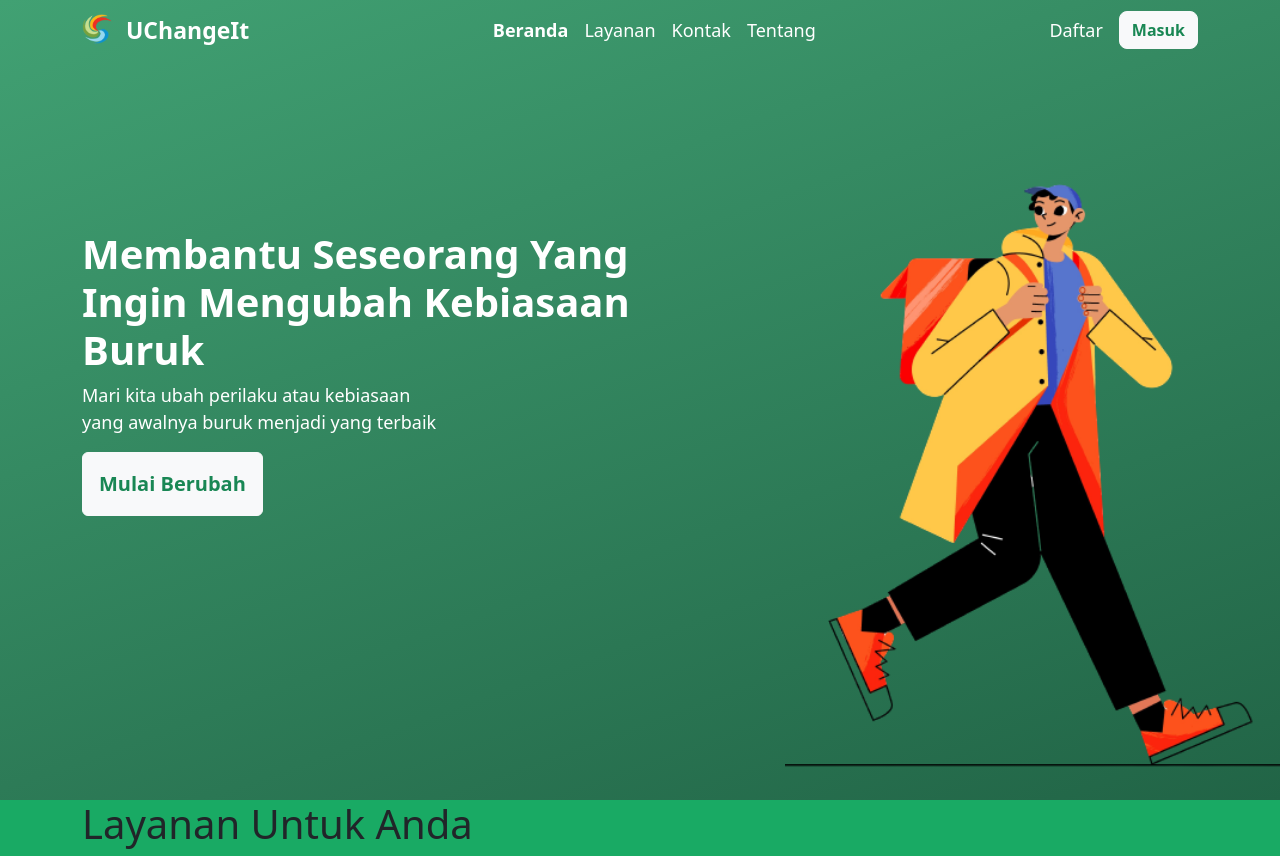
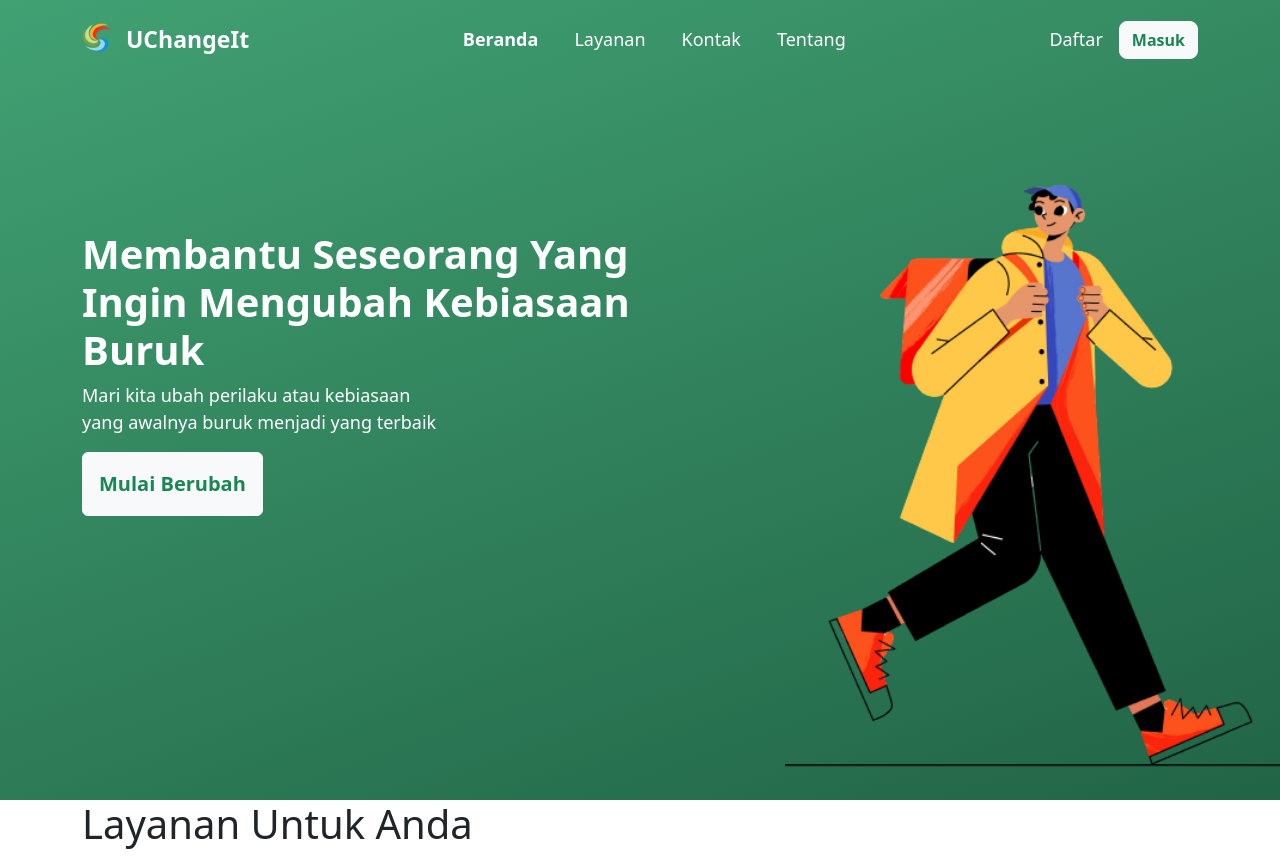
Before and after one commit to AchmadSyahh226/YouChangeIt-Website, a PHP site: page / in a window 1280 px wide. Run offline with PHP 8.4, Linux system fonts and the light colour scheme.

Commit message:
Ubah warna background body

```diff
--- a/style.css
+++ b/style.css
@@ -1,10 +1,14 @@
 body {
-  background-color: rgb(25, 170, 100);
+  background-color: rgb(255, 255, 255);
 }
 
 /* Style Navbar */
 .navbar {
   font-size: 18px;
+}
+
+.nav-item {
+  margin: 10px;
 }
 
 .navbar-brand {
```
